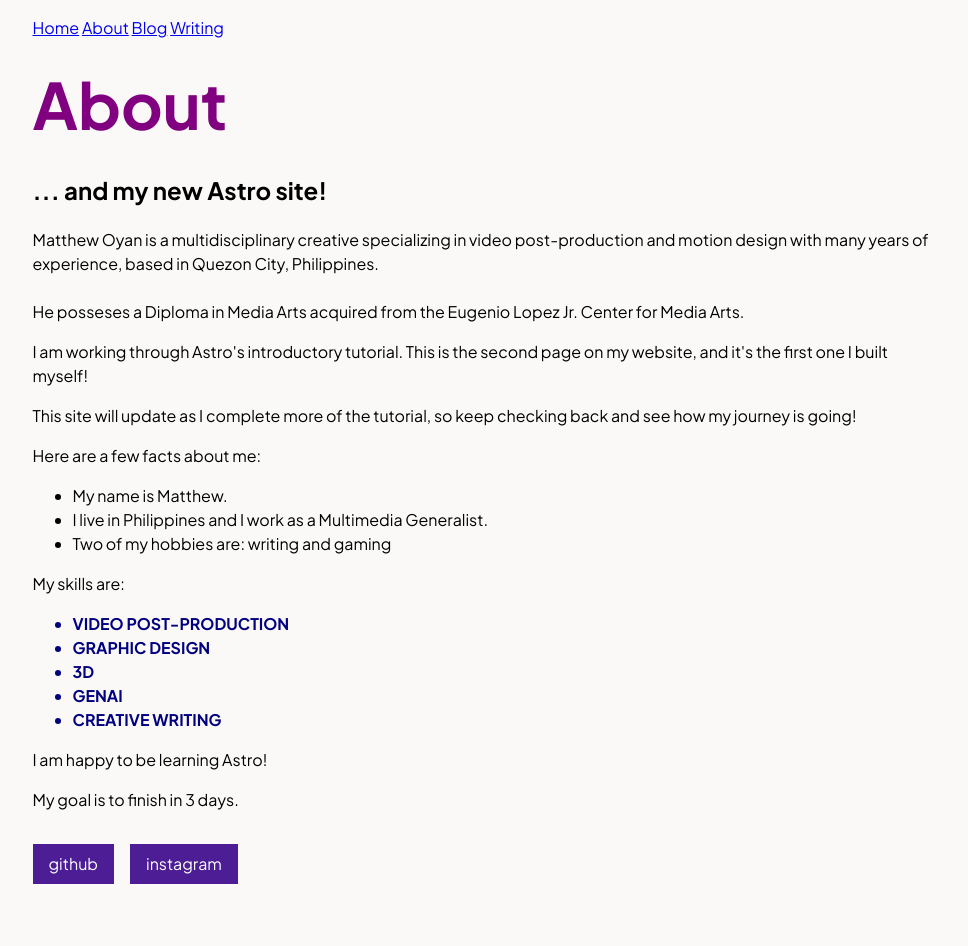
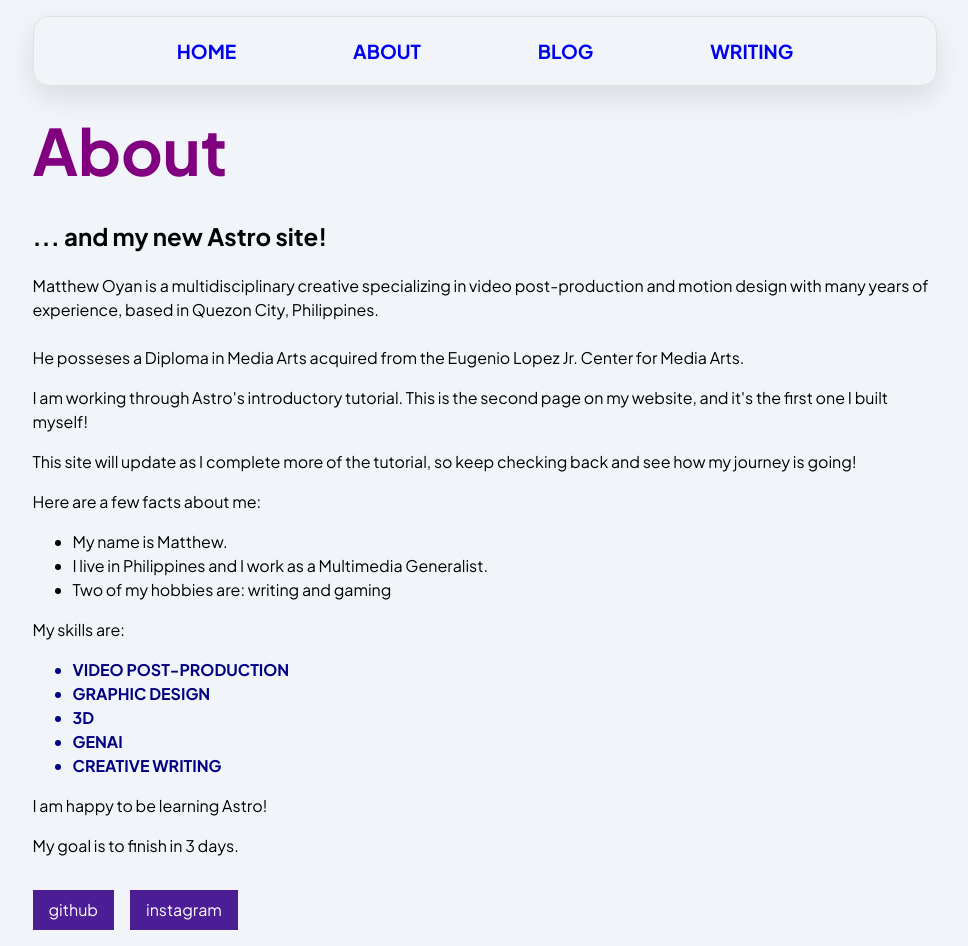
Before and after one commit to sgtlighttree/mywebsite, an Astro site: page /about in a window 1280 px wide. Shown: the whole page, without its empty margins (155-1123 px from the left). Before the commit the page ends 900 px from the top, so only its background shows below. Built offline with nearby package versions, Linux system fonts and the light colour scheme; Astro itself is replaced by a stand-in of ours.

Commit message:
update header design

```diff
--- a/src/components/Navigation.astro
+++ b/src/components/Navigation.astro
@@ -1,6 +1,8 @@
 ---
 ---
-<a href="/">Home</a>
-<a href="/about/">About</a>
-<a href="/blog/">Blog</a>
-<a href="/writing/">Writing</a>
+<div class="nav-links">
+    <a href="/">Home</a>
+    <a href="/about/">About</a>
+    <a href="/blog/">Blog</a>
+    <a href="/writing/">Writing</a>
+</div>
--- a/src/styles/global.css
+++ b/src/styles/global.css
@@ -1,7 +1,7 @@
 @import url('https://fonts.googleapis.com/css2?family=Plus+Jakarta+Sans:wght@200..800&display=swap');
 
 html {
-    background-color: hsl(20, 30%, 98%);
+  background-color: #f1f5f9;
   font-family: "Plus Jakarta Sans", sans-serif;
 }
 
@@ -21,3 +21,76 @@ html {
   margin: 1rem 0;
   font-size: 2.5rem;
 }
+
+/* nav styles */
+.hamburger {
+  padding-right: 20px;
+  cursor: pointer;
+}
+
+.hamburger .line {
+  display: block;
+  width: 40px;
+  height: 5px;
+  margin-bottom: 10px;
+  background-color: #d476ff;
+}
+
+.nav-links {
+  width: 100%;
+  top: 5rem;
+  left: 48px;
+  background-color: #76dfff;
+  display: none;
+  margin: 0;
+}
+
+.nav-links a {
+  display: block;
+  text-align: center;
+  padding: 5px 0;
+  text-decoration: none;
+  font-size: 1.2rem;
+  font-weight: bold;
+  text-transform: uppercase;
+  border-radius: 1em;
+  transition: 0.3s;
+  margin: 0em 2em 0em 2em;
+}
+
+.nav-links a:hover, a:focus {
+  background-color: #ffffff;
+  border-radius: 1em;
+  transition: 0.3s;
+  box-shadow: 0px 11px 28px 0px rgba(0,0,0,0.26);
+  -webkit-box-shadow: 0px 11px 28px 0px rgba(0,0,0,0.26);
+  -moz-box-shadow: 0px 11px 28px 0px rgba(0,0,0,0.26);
+}
+
+.expanded {
+  display: unset;
+}
+
+@media screen and (min-width: 636px) {
+  .nav-links {
+    display: flex;
+    justify-content: center; /* Horizontally center */
+    align-items: center;    /* Vertically center */
+    position: static;
+    width: auto;
+    background: none;
+    padding: .3em;
+    border: 1px solid rgb(224, 224, 224);
+    border-radius: 1em;
+    box-shadow: 0px 11px 28px 0px rgba(0,0,0,0.10);
+  }
+
+  .nav-links a {
+    display: inline-block;
+    padding: 15px 20px;
+  }
+
+  .hamburger {
+    display: none;
+  }
+}
```
Also changed, not shown: src/components/Hamburger.astro (added, +7 -0 lines), src/components/Header.astro (added, +10 -0 lines), src/pages/index.astro (+11 -6 lines), src/components/Social.astro (indentation only). Lines whose indentation alone changed are shown as unchanged.
